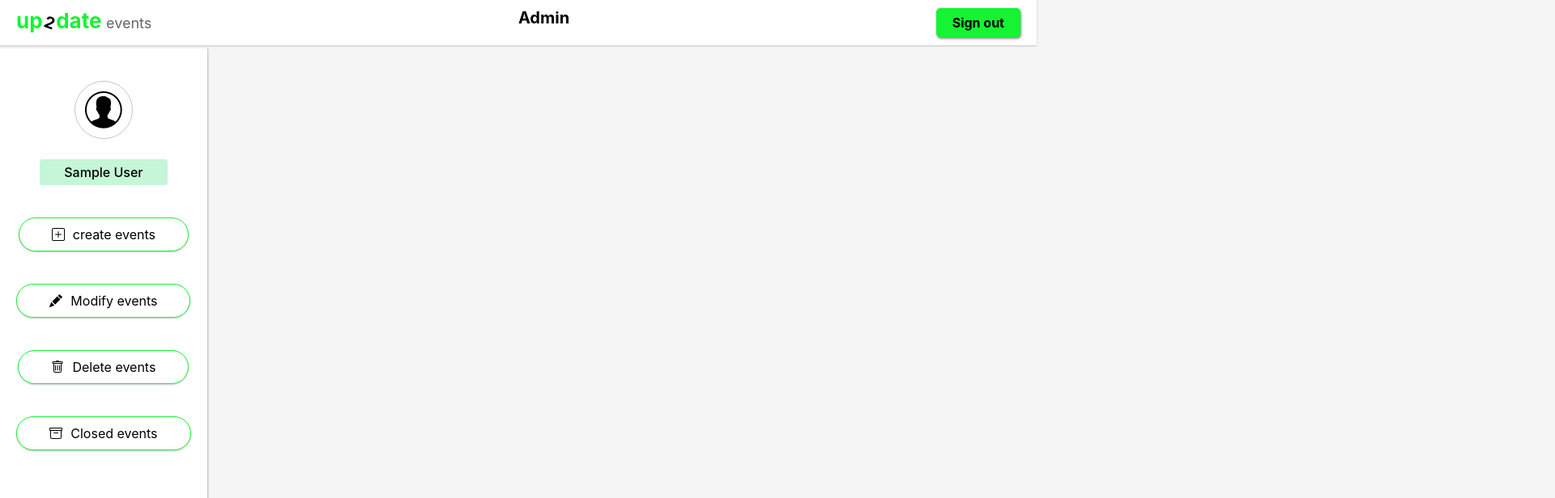
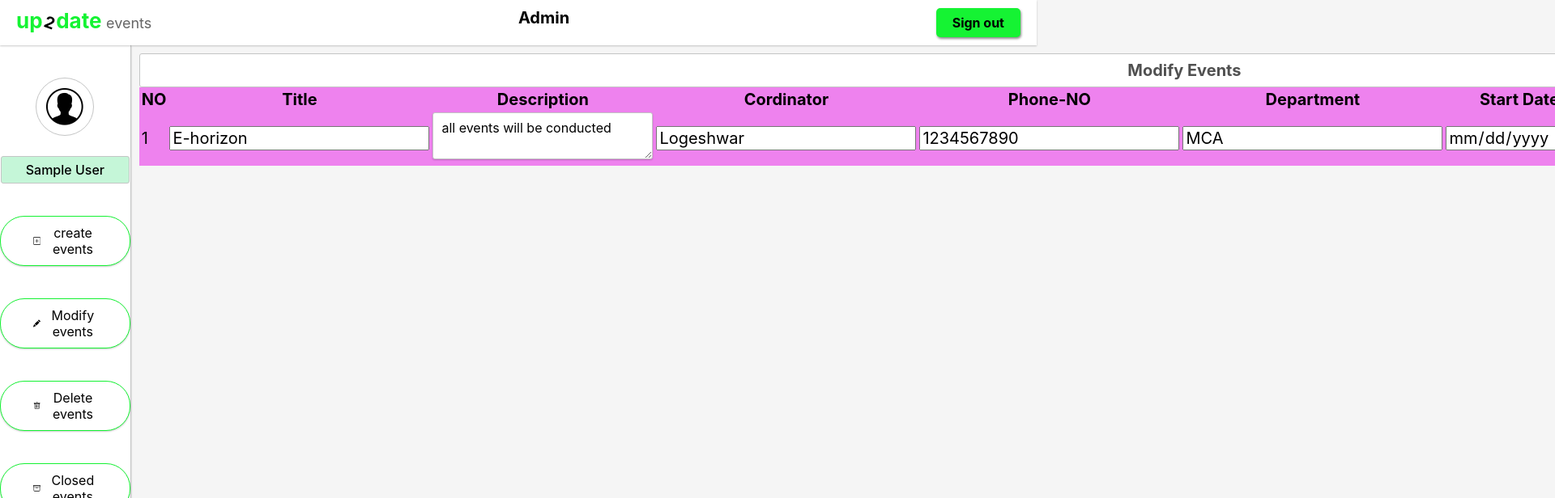
Before and after one commit to logeshwars/up2date, a React (Create React App) app: page /admin in a window 1280 px wide. Shown: the top 616 px of the page at 81% size, 1920 px wide, since content can reach past the window. Built offline with nearby package versions, Linux system fonts and the light colour scheme; no server answers; sample sign-in values are in the browser's storage.

Commit message:
admin ui changed

```diff
--- a/src/components/Admin.css
+++ b/src/components/Admin.css
@@ -55,6 +55,7 @@ border:var(--border)
 {
     background-color: rgba(65, 225, 126, 0.301);
     padding: 6px 30px;
+    border:var(--border);
     font-weight: 500;
     border-radius: 3px;
     font-size: 0.8rem;
@@ -65,5 +66,7 @@ border:var(--border)
 }
 .adminRightNav
 {
-height: 100vh;
+height:max-content;
+padding: 10px 10px;
+
 }
--- a/src/components/Admin.js
+++ b/src/components/Admin.js
@@ -2,10 +2,12 @@ import React, { useEffect, useState } from "react";
 import "./Admin.css";
 import { getAuth, onAuthStateChanged } from "firebase/auth";
 import { Navigate } from "react-router-dom";
+import CreateEvent from "./CreateEvent";
+import ModifyEvents from "./ModifyEvents";
 function Admin() {
   const [gotoMain, setgotoMain] = useState(false);
   const [admin, setAdmin] = useState("");
-   useEffect(()=>{
+  useEffect(() => {
     const auth = getAuth();
     onAuthStateChanged(auth, (user) => {
       if (user) {
@@ -15,7 +17,7 @@ function Admin() {
       }
     });
     console.log(admin);
-   },[])
+  }, []);
 
   return (
     <div className="admin">
@@ -24,7 +26,7 @@ function Admin() {
         <div>
           <img
             alt=""
-            src={!admin.photoURL?admin.photoURL:"images/avatar.png"}
+            src={!admin.photoURL ? admin.photoURL : "images/avatar.png"}
           />
         </div>
         <h3>{admin.displayName}</h3>
@@ -94,7 +96,7 @@ function Admin() {
           </button>
         </div>
       </div>
-      <div className="adminRightNav"></div>
+      <div className="adminRightNav"><ModifyEvents/></div>
     </div>
   );
 }
--- /dev/null
+++ b/src/components/CreateEvent.css
@@ -0,0 +1,122 @@
+.createEvent
+{
+    height: max-content;
+    background-color: white;
+    padding: 10px 10px;
+    border-radius: 3px;
+    border: var(--border);
+    width: var(100% - 40px);
+}
+.createEventTitle h3
+{
+    color: rgba(0, 0, 0, 0.686);
+    padding: 8px 20px;
+    text-align: center;
+    border: var(--border);
+    background-color: rgb(255, 255, 255);
+    border-radius: 3px;
+    /* box-shadow: 1px 1px 3px rgba(0, 0, 0, 0.349); */
+
+}
+.eventInputs
+{
+    display: flex;
+    flex-direction: column;
+    gap: 20px;
+    padding: 20px 5%;
+}
+.eventInside
+{
+    display: flex;
+    align-items: center;
+    justify-content:space-between;
+    gap: 30px;
+
+}
+.eventInside label
+{
+    font-size: 0.8rem;
+}
+.eventInside input,textarea
+{
+    width: 250px;
+    font-size: 0.8rem;
+    padding: 8px 10px;
+    border: var(--border);
+    box-shadow: var(--shadow);
+    border-radius: 3px;
+}
+.eventInside label
+{
+    background-color: #15f3333d;
+    padding: 8px 10px ;
+    border-radius: 3px;
+    color:green;
+
+    border: 1px solid var(--primary);
+}
+.eventInsideButtons
+{
+    width: max-content !important;
+}
+.eventInsideButtons button
+{
+    border:var(--border);
+    box-shadow: var(--shadow);
+    color: green;
+    font-size: 0.9rem;
+    padding: 8px 53px;
+    background-color: rgb(255, 255, 255);
+    font-weight: 600;
+}
+.eventInsideButtons button:first-child
+{
+    border-top-left-radius: 3px;
+    border-bottom-left-radius:3px;
+}
+.eventInsideButtons button:first-child:hover, .eventInsideButtons button:first-child:focus
+{
+    background-color: var(--primary);
+    color: black;
+}
+.eventInsideButtons button:last-child:hover, .eventInsideButtons button:last-child:focus
+{
+    background-color: red;
+    color: white;
+}
+.eventInsideButtons button:last-child
+{
+    border-top-right-radius: 3px;
+    border-bottom-right-radius: 3px;
+    color: red;
+}
+.eventInside input::placeholder,textarea::placeholder
+{
+    font-size: 0.8rem;
+    color: rgb(110, 110, 110);
+
+}
+.eventInside div{
+    width: 50%;
+}
+.eventCreate
+{
+    border: none;
+    box-shadow: var(--shadow);
+    background-image:linear-gradient(to top,green,var(--primary));
+    color: rgb(255, 255, 255);
+    padding: 10px 100px;
+    font-size: 0.9rem;
+    border-radius: 3px;
+    font-weight: bold;
+
+}
+.eventCenterButton
+{
+    justify-content: center;
+}
+.eventCreate:hover
+{
+    transition: 0.2s ease-in-out;
+    transform: scale(1.1);
+}
--- /dev/null
+++ b/src/components/CreateEvent.js
@@ -0,0 +1,62 @@
+import React from "react";
+import "./CreateEvent.css";
+function CreateEvent() {
+  return (
+    <div className="createEvent">
+      <div className="createEventTitle">
+        <h3>Create Event</h3>
+        <div className="eventInputs">
+          <div className="eventInside">
+            <label>Event Title</label>
+            <input placeholder="Title" />
+          </div>
+          <div className="eventInside">
+          <label>Event Decription</label>
+            <textarea placeholder="Description"></textarea>
+          </div>
+          <div className="eventInside">
+          <div className="eventInside">
+            <label>Cordinator</label>
+            <input placeholder="Cordinator" />
+          </div>
+          <div className="eventInside">
+            <label>Cordinator Ph.NO</label>
+            <input placeholder="Cordinator No" type="tel" />
+          </div>
+          </div>
+          <div className="eventInside">
+            <label>Department</label>
+            <input placeholder="Department" />
+          </div>
+          <div className="eventInside">
+            <div className="eventInside">
+              <label>Start Date</label>
+              <input placeholder="Start Date" type="date" />
+            </div>{" "}
+            <div className="eventInside">
+              <label>End Date</label>
+              <input placeholder="Title" type="date" />
+            </div>
+          </div>
+          <div className="eventInside">
+            <label>Registeration End</label>
+            <input placeholder="Title" type="date" />
+          </div>
+          <div className="eventInside">
+            <label>Registeration Needed or not?</label>
+            <div className="eventInsideButtons">
+            <button >Yes</button>
+            <button>No</button>
+            </div>
+
+          </div>
+          <div className="eventInside eventCenterButton">
+            <button className="eventCreate">Create</button>
+          </div>
+        </div>
+      </div>
+    </div>
+  );
+}
+
+export default CreateEvent;
--- /dev/null
+++ b/src/components/ModifyEvents.css
@@ -0,0 +1,6 @@
+.table
+{
+    width: 100%;
+    background-color: violet;
+    overflow-x: scroll;
+}
--- /dev/null
+++ b/src/components/ModifyEvents.js
@@ -0,0 +1,43 @@
+import React from 'react'
+import './ModifyEvents.css'
+function ModifyEvents() {
+    return (
+        <div className='modifyEvents'>
+            <div className="createEventTitle">
+        <h3>Modify Events</h3>
+        </div>
+        <div className='table'>
+            <table>
+                <tr>
+                    <th>NO</th>
+                    <th>Title</th>
+                    <th>Description</th>
+                    <th>Cordinator</th>
+                    <th>Phone-NO</th>
+                    <th>Department</th>
+                    <th>Start Date</th>
+                    <th>End Date</th>
+                    <th>Closing Date</th>
+                    <th>Registering</th>
+                    <th>Update</th>
+                </tr>
+                <tr>
+                    <td>1</td>
+                    <td><input value={"E-horizon"}/></td>
+                    <td><textarea value={"all events will be conducted"}/></td>
+                    <td> <input value={"Logeshwar"}/></td>
+                    <td><input value={"1234567890"}/></td>
+                    <td><input value={"MCA"}/></td>
+                    <td><input type="date"/></td>
+                    <td><input type="date"/></td>
+                    <td><input type="date"/></td>
+                    <td><input value={"Yes"}/></td>
+                    <td><button>Update</button></td>
+                </tr>
+            </table>
+        </div>
+        </div>
+    )
+}
+
+export default ModifyEvents
--- a/src/components/NavBar.css
+++ b/src/components/NavBar.css
@@ -8,6 +8,7 @@
     background-color: white;
     position: sticky;
     top: 0px;
+    z-index: 2;
     }
     .loginButton
     {
```
